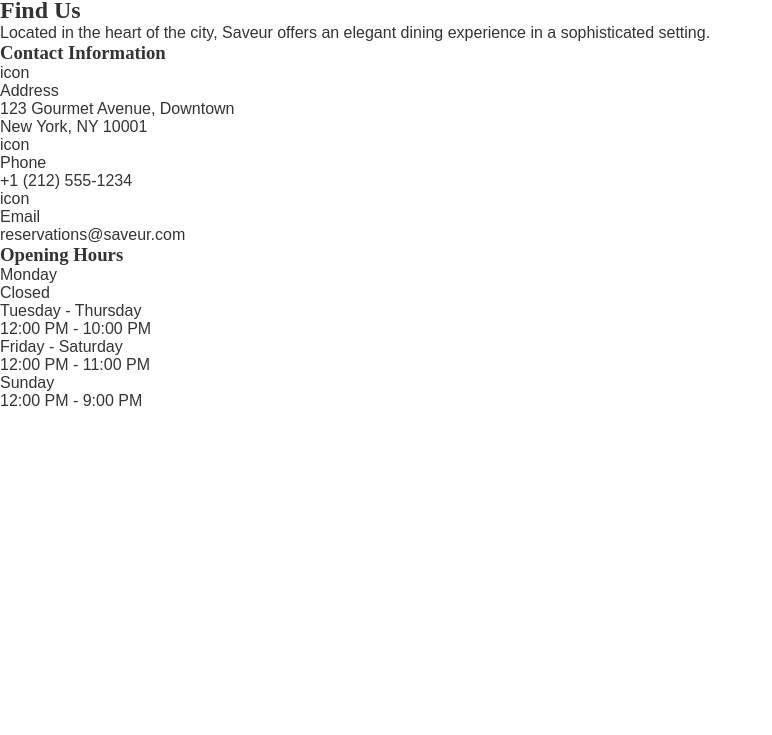
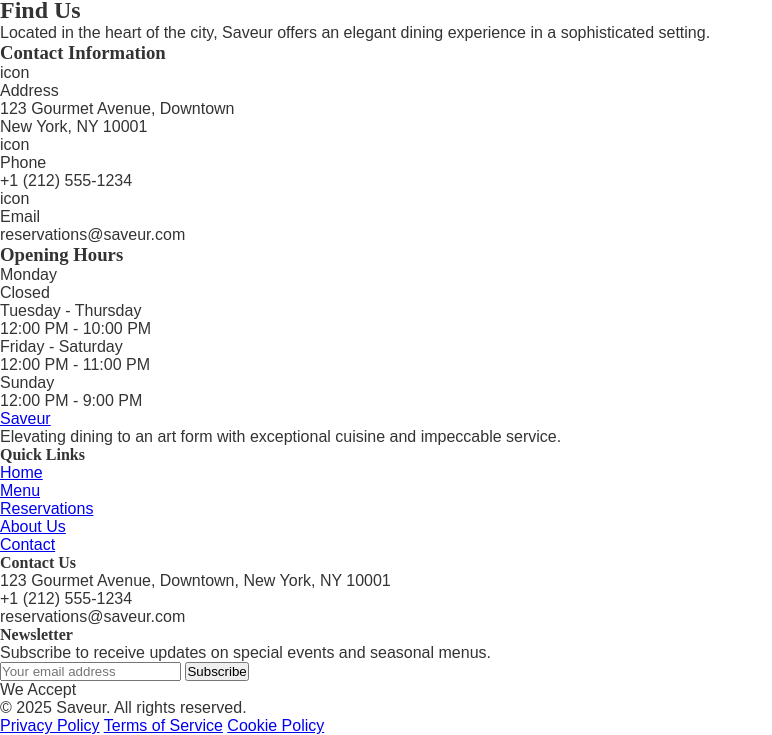
Before and after one commit to niyo233/Saveur-resturant, a plain HTML site: page index.html in a window 1280 px wide. Shown: the part 1113-1848 px from the top of the page, without its empty margins (0-772 px from the left). Before the commit the page ends 1523 px from the top, so only its background shows below. Drawn offline with Linux system fonts and the light colour scheme.

Commit message:
add footer and scroll effect

```diff
--- a/index.html
+++ b/index.html
@@ -12,9 +12,9 @@
       <div class="header-container">
         <nav>
           <ul>
-            <li><a href="#">Home</a></li>
-            <li><a href="#">Menu</a></li>
-            <li><a href="#">Reservations</a></li>
+            <li><a href="#home">Home</a></li>
+            <li><a href="#menu">Menu</a></li>
+            <li><a href="#reservation">Reservations</a></li>
           </ul>
         </nav>
         <div>
@@ -22,8 +22,8 @@
         </div>
         <nav>
           <ul>
-            <li><a href="#">About</a></li>
-            <li><a href="#">Contact</a></li>
+            <li><a href="#about">About</a></li>
+            <li><a href="#contat">Contact</a></li>
             <li><a href="#">En</a></li>
           </ul>
         </nav>
@@ -33,7 +33,7 @@
     <!-- Header Section End -->
 
     <!-- Hero Section -->
-    <section class="hero-section">
+    <section id="home" class="hero-section">
       <div class="hero-text-container">
         <h1>Culinary Excellence in Every Bite</h1>
         <p>
@@ -52,7 +52,7 @@
     <!-- Hero Section End -->
 
     <!-- About Preview Section -->
-    <section class="preview-section">
+    <section id="about" class="preview-section">
       <div class="preview-container">
         <div class="preview-img">
           <img src="" alt="Chef preparing food" />
@@ -78,7 +78,7 @@
     <!-- About Preview Section End -->
 
     <!-- Featured Menu Section -->
-    <section class="menu-section">
+    <section id="menu" class="menu-section">
       <div class="menu-container">
         <div class="menu-topber">
           <h2>Our Signature Dishes</h2>
@@ -181,7 +181,7 @@
     <!-- Featured Menu Section End -->
 
     <!-- Reservation Widget Section -->
-    <section class="reservation-section">
+    <section id="reservation" class="reservation-section">
       <div class="reservation-container">
         <div class="reservation-topber">
           <h2>Reserve Your Table</h2>
@@ -279,7 +279,7 @@
     <!-- Reservation Widget Section End -->
 
     <!-- Location & Contact Section -->
-    <section class="location-contact-section">
+    <section id="contact" class="location-contact-section">
       <div class="location-contact-container">
         <div class="location-contact-topber">
           <h2>Find Us</h2>
@@ -346,5 +346,70 @@
       </div>
     </section>
     <!-- Location & Contact Section End -->
+
+    <!-- Footer -->
+    <section class="footer-section">
+      <div class="footer-container">
+        <div class="footer-items">
+          <a href="#">Saveur</a>
+          <p>
+            Elevating dining to an art form with exceptional cuisine and
+            impeccable service.
+          </p>
+          <div class="socials">
+            <a href="#"></a>
+            <a href="#"></a>
+            <a href="#"></a>
+          </div>
+        </div>
+        <div class="footer-items">
+          <h4>Quick Links</h4>
+          <ul>
+            <li><a href="#">Home</a></li>
+            <li><a href="#menu">Menu</a></li>
+            <li><a href="#reservations">Reservations</a></li>
+            <li><a href="#about">About Us</a></li>
+            <li><a href="#contact">Contact</a></li>
+          </ul>
+        </div>
+        <div class="footer-items">
+          <h4>Contact Us</h4>
+          <ul>
+            <li>
+              <span>123 Gourmet Avenue, Downtown, New York, NY 10001</span>
+            </li>
+            <li>
+              <span>+1 (212) 555-1234</span>
+            </li>
+            <li>
+              <span>reservations@saveur.com</span>
+            </li>
+          </ul>
+        </div>
+        <div class="footer-items">
+          <h4>Newsletter</h4>
+          <p>
+            Subscribe to receive updates on special events and seasonal menus.
+          </p>
+          <form>
+            <input type="email" placeholder="Your email address" />
+            <button type="submit">Subscribe</button>
+          </form>
+          <div>
+            <p class="payment">We Accept</p>
+            <div class="icons"></div>
+          </div>
+        </div>
+      </div>
+      <div class="lastber">
+        <p>© 2025 Saveur. All rights reserved.</p>
+        <div class="lastnav">
+          <a href="#">Privacy Policy</a>
+          <a href="#">Terms of Service</a>
+          <a href="#">Cookie Policy</a>
+        </div>
+      </div>
+    </section>
+    <!-- Footer End -->
   </body>
 </html>
--- a/style.css
+++ b/style.css
@@ -7,6 +7,7 @@
 body {
   font-family: "poppins", sans-serif;
   color: #333;
+  scroll-behavior: smooth;
 }
 
 h1,
@@ -17,3 +18,7 @@ h5,
 h6 {
   font-family: "Playfair Display", serif;
 }
+
+.logo {
+  font-family: "Pacifico";
+}
```
